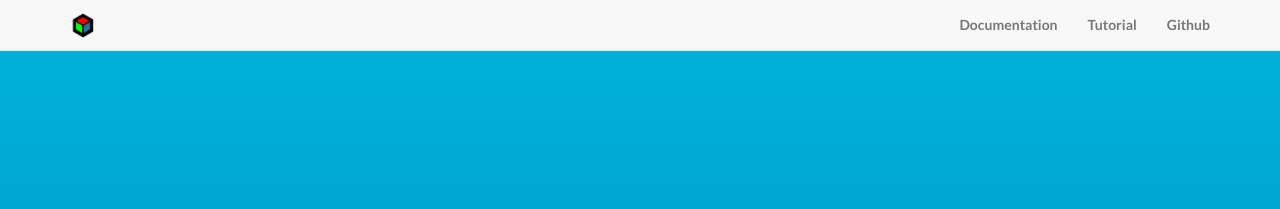
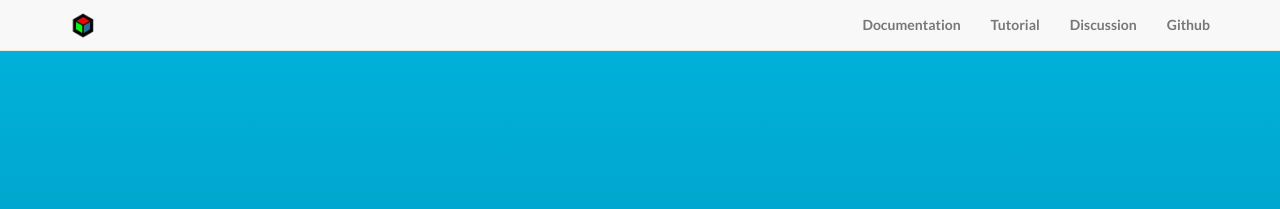
Before and after one commit to kornia/kornia.github.io, a Jekyll site: the page built from index.html, in a window 1280 px wide. Shown: the top 209 px of the page. Built offline with Jekyll 4.4.1, drawn with Linux system fonts in a browser that asks for light colours.

Commit message:
add link to pytorch/kornia discuss

```diff
--- a/_includes/header.html
+++ b/_includes/header.html
@@ -19,6 +19,9 @@
                 </li>
                 <li>
                     <a class="page-scroll" href="https://kornia.readthedocs.io/en/latest/tutorials/index.html">Tutorial</a>
+                </li>
+                <li>
+                    <a class="page-scroll" href="https://discuss.pytorch.org/c/vision/kornia">Discussion</a>
                 </li>
                 <li>
                     <a class="page-scroll" href="https://github.com/arraiyopensource/kornia">Github</a>
```
